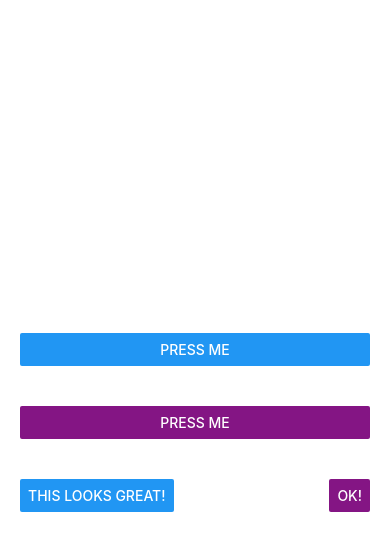
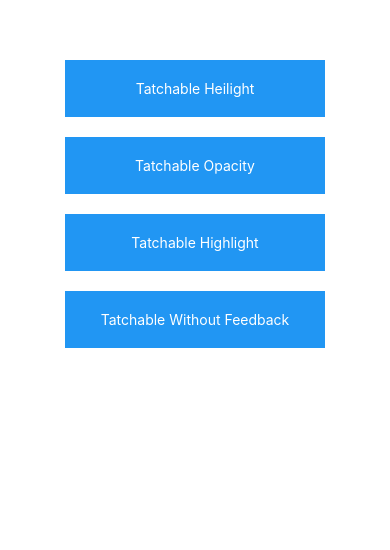
Before and after one commit to show-coco/react-native-practice, a React Native app: screen / in a window 390 px wide. Shown: the top 550 px of the page. Built offline with nearby package versions, Linux system fonts and the light colour scheme.

Commit message:
Learn Button with Touchables

```diff
--- a/App.tsx
+++ b/App.tsx
@@ -1,35 +1,76 @@
-import React, { useState } from "react";
-import { StyleSheet, TextInput, View, Text, Button } from "react-native";
+import React from "react";
+import {
+  StyleSheet,
+  View,
+  Text,
+  TouchableHighlight,
+  TouchableOpacity,
+  TouchableWithoutFeedback,
+} from "react-native";
 
 export default function App() {
-  const onPressButton = () => {
+  const _onPressButton = () => {
     alert("You tapped the button!");
+  };
+
+  const _onLongPressButton = () => {
+    alert("You long-pressed the button!");
   };
 
   return (
     <View style={styles.container}>
-      <View style={styles.buttonContainer}>
-        <Button title="PRESS ME" onPress={onPressButton} />
-      </View>
-      <View style={styles.buttonContainer}>
-        <Button onPress={onPressButton} title="Press Me" color="#841584" />
-      </View>
-      <View style={styles.alternativeLayoutButtonContainer}>
-        <Button onPress={onPressButton} title="This looks great!" />
-        <Button onPress={onPressButton} title="OK!" color="#841584" />
-      </View>
+      <TouchableHighlight
+        onPress={_onPressButton}
+        style={styles.buttonContainer}
+      >
+        <View style={styles.button}>
+          <Text style={styles.buttonText}>Tatchable Heilight</Text>
+        </View>
+      </TouchableHighlight>
+
+      <TouchableOpacity onPress={_onPressButton} style={styles.buttonContainer}>
+        <View style={styles.button}>
+          <Text style={styles.buttonText}>Tatchable Opacity</Text>
+        </View>
+      </TouchableOpacity>
+
+      <TouchableHighlight
+        onLongPress={_onLongPressButton}
+        style={styles.buttonContainer}
+      >
+        <View style={styles.button}>
+          <Text style={styles.buttonText}>Tatchable Highlight</Text>
+        </View>
+      </TouchableHighlight>
+
+      <TouchableWithoutFeedback
+        onPress={_onPressButton}
+        style={styles.buttonContainer}
+      >
+        <View style={styles.button}>
+          <Text style={styles.buttonText}>Tatchable Without Feedback</Text>
+        </View>
+      </TouchableWithoutFeedback>
     </View>
   );
 }
 
 const styles = StyleSheet.create({
-  container: { flex: 1, justifyContent: "center" },
+  container: {
+    paddingTop: 60,
+    alignItems: "center",
+  },
   buttonContainer: {
-    margin: 20,
+    marginBottom: 20,
   },
-  alternativeLayoutButtonContainer: {
-    flexDirection: "row",
-    justifyContent: "space-between",
-    margin: 20,
+  button: {
+    width: 260,
+    alignItems: "center",
+    backgroundColor: "#2196F3",
+  },
+  buttonText: {
+    textAlign: "center",
+    padding: 20,
+    color: "white",
   },
 });
```
